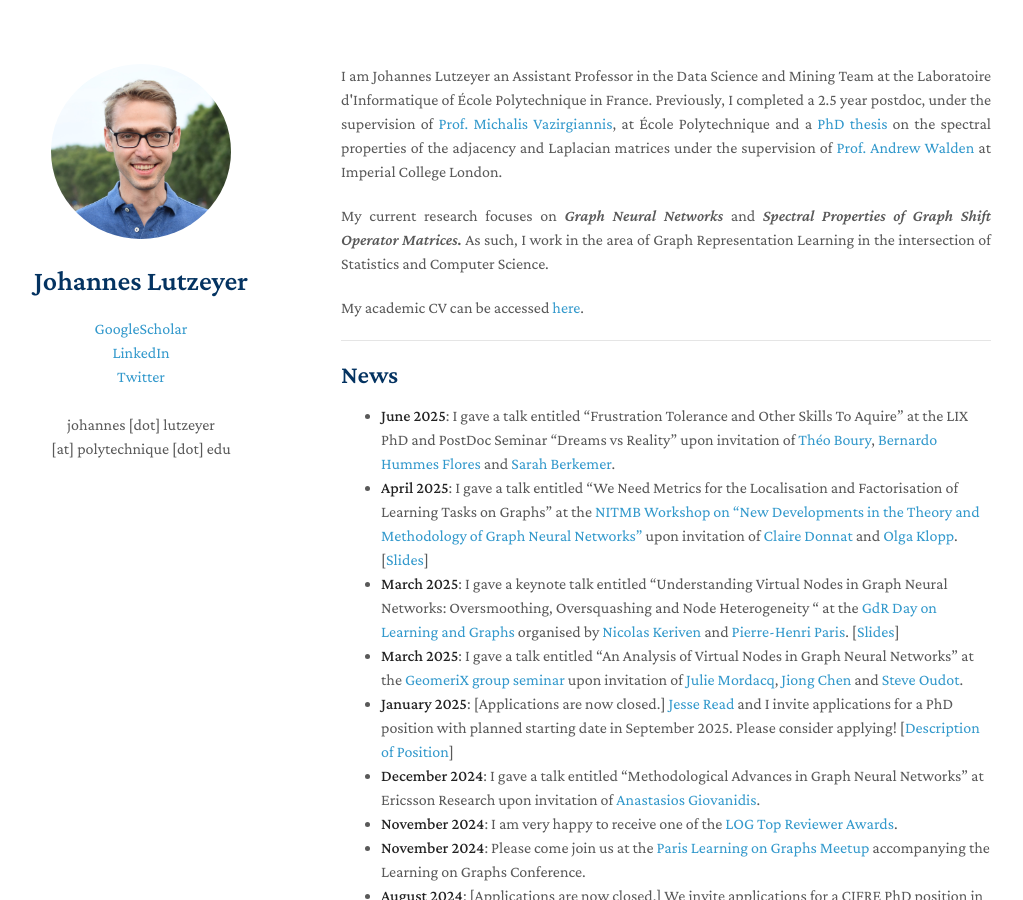
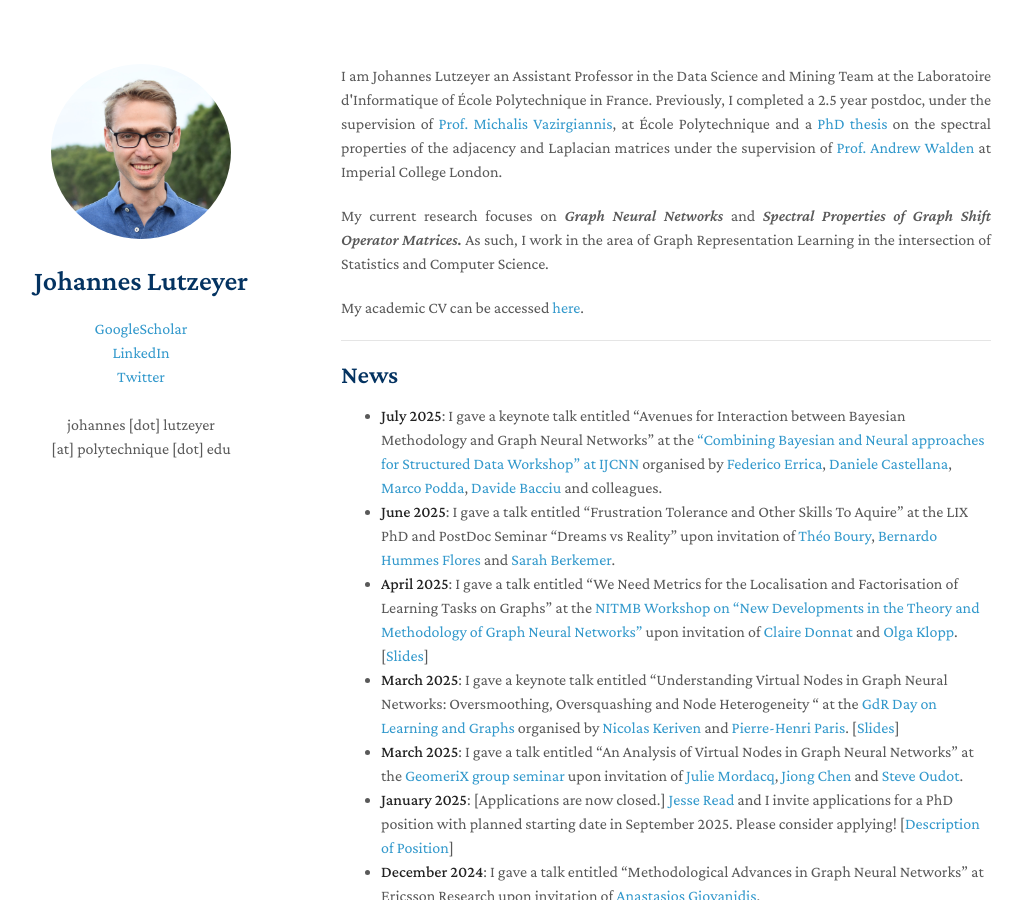
Before and after one commit to johanneslutzeyer/johanneslutzeyer.github.io, a Jekyll site: the page built from index.md, in a window 1280 px wide and 900 px high. Shown: the whole window, without its empty margins (129-1152 px from the left). Built offline with Jekyll 4.4.1, drawn with Linux system fonts in a browser that asks for light colours; our own code applies the rules of GitHub Pages for plain Markdown files; a script that is not in the unit is left out.

Commit message:
Update index.md

```diff
--- a/index.md
+++ b/index.md
@@ -13,6 +13,7 @@ My academic CV can be accessed <a href="https://johanneslutzeyer.com/doc/Johanne
 ---
 
 ## News
+- **July 2025**: I gave a keynote talk entitled "Avenues for Interaction between Bayesian Methodology and Graph Neural Networks" at the <a href="https://combayns2025.github.io/" target="_blank">"Combining Bayesian and Neural approaches for Structured Data Workshop" at IJCNN</a> organised by <a href="https://diningphil.github.io/" target="_blank">Federico Errica</a>, <a href="https://danielecastellana22.github.io/" target="_blank">Daniele Castellana</a>, <a href="https://sites.google.com/view/marcopodda/home" target="_blank">Marco Podda</a>, <a href="https://pages.di.unipi.it/bacciu/" target="_blank">Davide Bacciu</a> and colleagues.
 - **June 2025**: I gave a talk entitled "Frustration Tolerance and Other Skills To Aquire" at the LIX PhD and PostDoc Seminar "Dreams vs Reality" upon invitation of <a href="https://www.lix.polytechnique.fr/Labo/Theo.BOURY/" target=" blank">Théo Boury</a>, <a href="https://bernardohummes.com/" target=" blank">Bernardo Hummes Flores</a> and <a href="https://www.lix.polytechnique.fr/~berkemer/" target=" blank">Sarah Berkemer</a>.
 - **April 2025**: I gave a talk entitled "We Need Metrics for the Localisation and Factorisation of Learning Tasks on Graphs" at the <a href="https://www.nitmb.org/theory-and-methodology-of-graph-neural-networks" target=" blank">NITMB Workshop on "New Developments in the Theory and Methodology of Graph Neural Networks"</a> upon invitation of <a href="https://donnate.github.io/" target=" blank">Claire Donnat</a> and <a href="https://faculty.essec.edu/en/cv/klopp-olga/" target=" blank">Olga Klopp</a>. [<a href="https://johanneslutzeyer.com/doc/2025-04-30_JohannesLutzeyer_WeNeedMetricsForTheLocalisationAndFactorisationOfLearningTasksOnGraphs_Handout.pdf" target=" blank">Slides</a>]
 - **March 2025**: I gave a keynote talk entitled "Understanding Virtual Nodes in Graph Neural Networks: Oversmoothing, Oversquashing and Node Heterogeneity " at the <a href="https://gdr-iasis.cnrs.fr/reunions/apprentissage-et-graphes/" target="_blank">GdR Day on Learning and Graphs</a> organised by <a href="https://nkeriven.github.io/" target="_blank">Nicolas Keriven</a> and <a href="https://phparis.net/" target="_blank">Pierre-Henri Paris</a>. [<a href="https://johanneslutzeyer.com/doc/2025-03-31_JohannesLutzeyer_UnderstandingVirtualNodesInGraphNeuralNetworks_Handout.pdf" target=" blank">Slides</a>]
```
